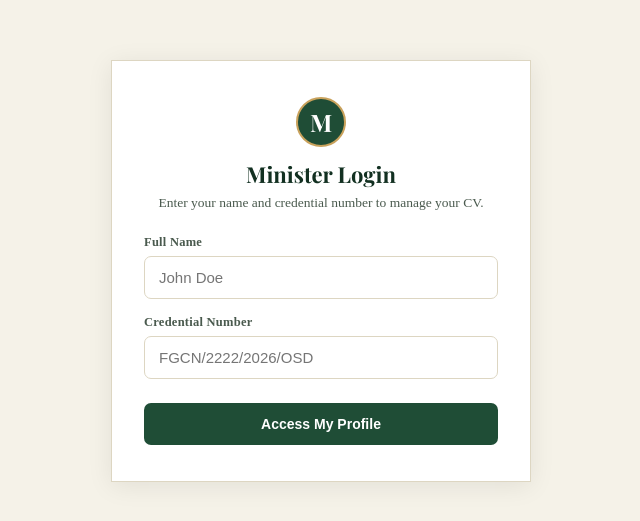
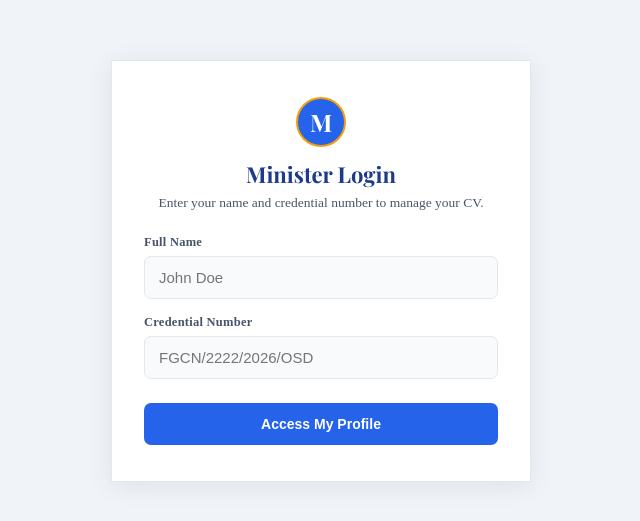
Before and after one commit to Kuino19/ministers-cv, a Next.js app: page / in a window 1280 px wide. Shown: the part 129-650 px from the top of the page, without its empty margins (319-959 px from the left). Built offline with nearby package versions, Linux system fonts and the light colour scheme; no server answers; a web font is replaced by a local one.

Commit message:
Change color palette to premium Royal Blue and Amber

```diff
--- a/src/app/globals.css
+++ b/src/app/globals.css
@@ -1,15 +1,20 @@
 /* ===== Design Tokens ===== */
 :root {
-  --bg: #F5F2E8;
-  --ink: #1B2A20;
-  --ink-soft: #4A5A4E;
-  --primary: #1F4D36;
-  --primary-dark: #123021;
-  --gold: #A2792B;
-  --gold-soft: #C9A25C;
-  --card: #FFFFFF;
-  --line: #DDD6C2;
-  --danger: #8B3A3A;
+  --bg: #f0f4f8;             /* Soft blue-gray background */
+  --card: #ffffff;           /* Clean white cards */
+  --input-bg: #f8fafc;       /* Very light slate for inputs */
+  --ink: #0f172a;            /* Deep navy text */
+  --ink-soft: #475569;       /* Muted slate text */
+
+  --primary: #2563eb;        /* Vibrant Royal Blue */
+  --primary-dark: #1e3a8a;   /* Deep Navy */
+
+  --gold: #d97706;           /* Rich Amber/Gold */
+  --gold-soft: #f59e0b;      /* Bright Amber */
+
+  --line: #e2e8f0;           /* Soft dividers */
+  --danger: #dc2626;         /* Bright red for errors */
+
   --font-playfair: 'Playfair Display', Georgia, serif;
   --font-inter: 'Inter', system-ui, sans-serif;
   --font-jetbrains: 'JetBrains Mono', monospace;
@@ -236,7 +241,7 @@ body {
 .field input:focus,
 .field select:focus {
   border-color: var(--primary);
-  box-shadow: 0 0 0 3px rgba(31,77,54,0.12);
+  box-shadow: 0 0 0 3px rgba(37,99,235,0.12);
 }
 
 .field input.input-error,
@@ -274,7 +279,7 @@ body {
 
 .radio-opt:has(input[type="radio"]:checked) {
   border-color: var(--primary);
-  background: #EDF5F0;
+  background: #eff6ff;
 }
 
 .radio-opt input[type="radio"] {
```
